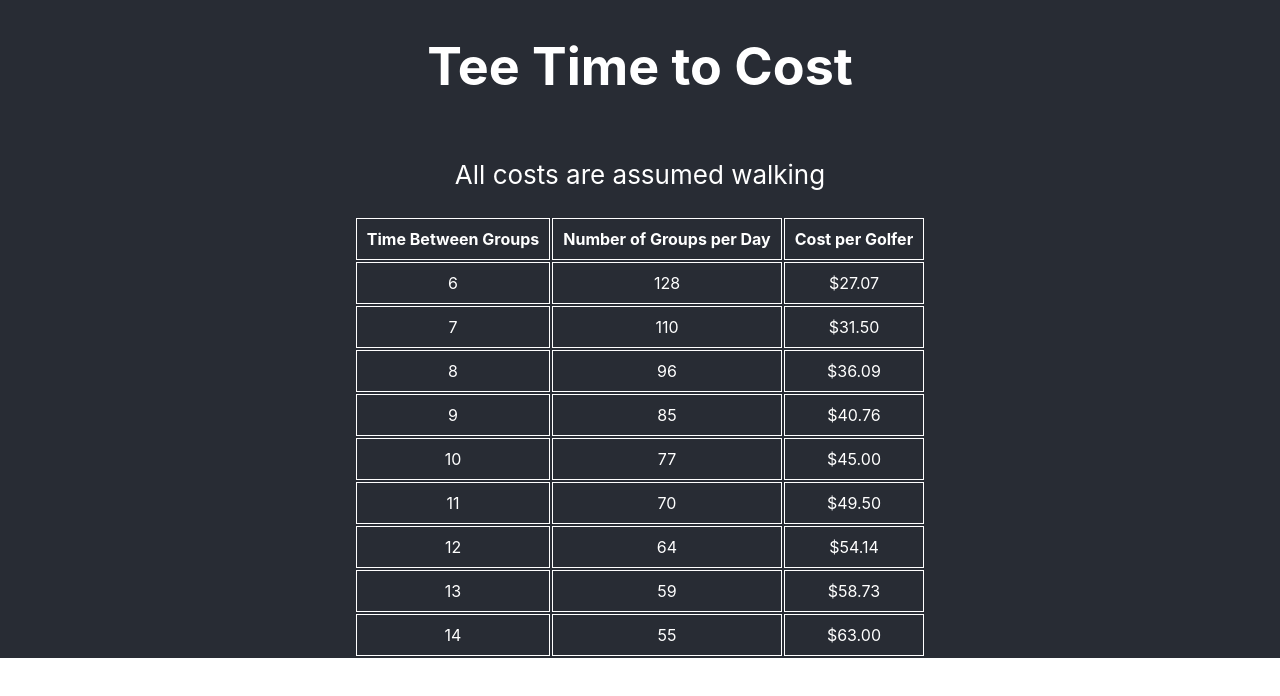
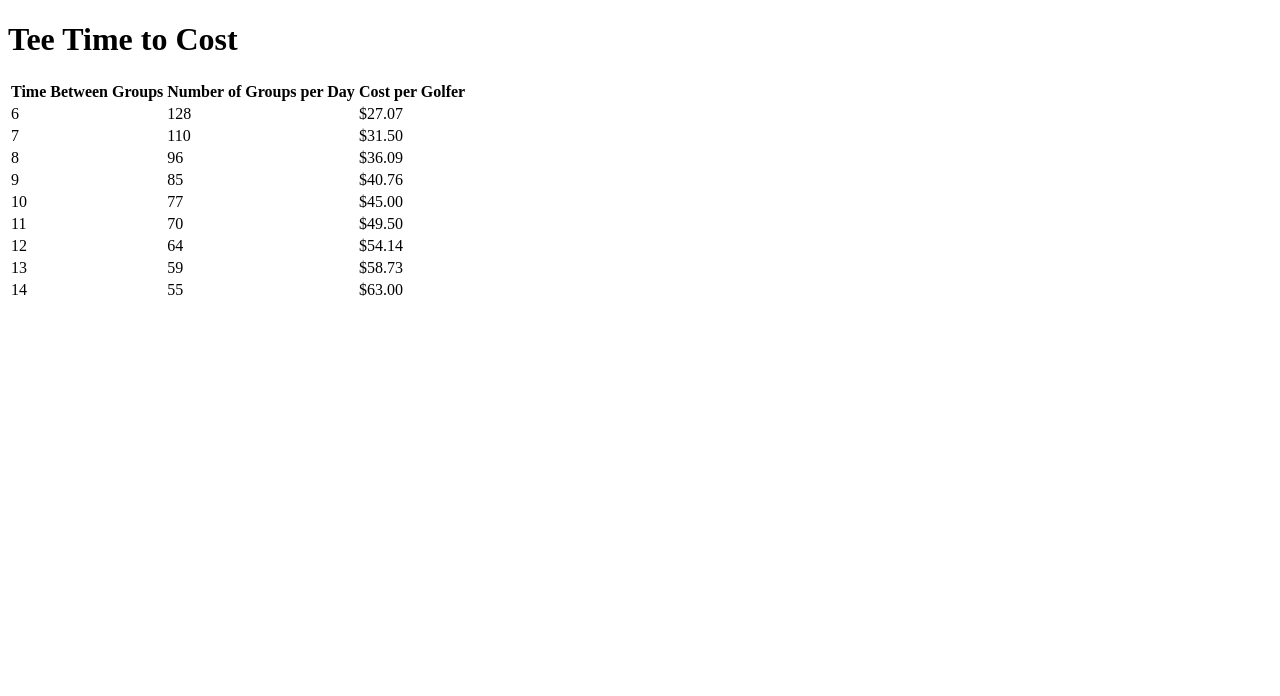
Before and after one commit to matthewtodor/tee-time-to-cost, a React (Create React App) app: page / in a window 1280 px wide. Shown: the top 696 px of the page. Built offline with nearby package versions, Linux system fonts and the light colour scheme.

Commit message:
Working on implementing MUI, separating into compoennts.

```diff
--- a/src/App.css
+++ /dev/null
@@ -1,23 +0,0 @@
-.App {
-	text-align: center;
-	background-color: #282c34;
-}
-
-.App-header {
-	min-height: 20vh;
-	display: flex;
-	flex-direction: column;
-	align-items: center;
-	justify-content: center;
-	font-size: calc(10px + 2vmin);
-	color: white;
-}
-table {
-	color: white;
-	margin: auto;
-}
-th,
-td {
-	padding: 10px;
-	border: 1px solid white;
-}
--- a/src/App.js
+++ /dev/null
@@ -1,37 +0,0 @@
-import "./App.css";
-import teeTimeCost from "./helpers/teeTimeCost";
-
-function App() {
-	return (
-		<div className="App">
-			<header className="App-header">
-				<h1>Tee Time to Cost</h1>
-				<p>All costs are assumed walking</p>
-			</header>
-			<main>
-				<table>
-					<thead>
-						<tr>
-							<th>Time Between Groups</th>
-							<th>Number of Groups per Day</th>
-							<th>Cost per Golfer</th>
-						</tr>
-					</thead>
-					<tbody>
-						{teeTimeCost(45, "06:10 AM", "7:00 PM", "10").map((row) => {
-							return (
-								<tr key={row["New Time Between Groups"]}>
-									<td>{row["New Time Between Groups"]}</td>
-									<td>{row["Number of Groups per Day"]}</td>
-									<td>{row["Cost Per Golfer"]}</td>
-								</tr>
-							);
-						})}
-					</tbody>
-				</table>
-			</main>
-		</div>
-	);
-}
-
-export default App;
--- /dev/null
+++ b/src/components/header/header.jsx
@@ -0,0 +1,12 @@
+import React from "react";
+import Grid from "@mui/material/Unstable_Grid2/Grid2";
+
+const Header = () => {
+	return (
+		<Grid>
+			<h1>Tee Time to Cost</h1>
+		</Grid>
+	);
+};
+
+export default Header;
--- a/src/index.css
+++ /dev/null
@@ -1,13 +0,0 @@
-body {
-  margin: 0;
-  font-family: -apple-system, BlinkMacSystemFont, 'Segoe UI', 'Roboto', 'Oxygen',
-    'Ubuntu', 'Cantarell', 'Fira Sans', 'Droid Sans', 'Helvetica Neue',
-    sans-serif;
-  -webkit-font-smoothing: antialiased;
-  -moz-osx-font-smoothing: grayscale;
-}
-
-code {
-  font-family: source-code-pro, Menlo, Monaco, Consolas, 'Courier New',
-    monospace;
-}
--- a/src/index.js
+++ b/src/index.js
@@ -1,11 +1,43 @@
 import React from "react";
 import ReactDOM from "react-dom/client";
-import "./index.css";
-import App from "./App";
+import { ThemeProvider, createTheme } from "@mui/material/styles";
+import { themeOptions } from "./theme/theme";
+import teeTimeCost from "./helpers/teeTimeCost";
+import "@fontsource/roboto/300.css";
+import "@fontsource/roboto/400.css";
+import "@fontsource/roboto/500.css";
+import "@fontsource/roboto/700.css";
+import Header from "./components/header/header";
 
 const root = ReactDOM.createRoot(document.getElementById("root"));
 root.render(
 	<React.StrictMode>
-		<App />
+		<ThemeProvider theme={themeOptions}>
+			<Header />
+			{/* Body component */}
+			<main>
+				{/* Results component */}
+				<table>
+					<thead>
+						<tr>
+							<th>Time Between Groups</th>
+							<th>Number of Groups per Day</th>
+							<th>Cost per Golfer</th>
+						</tr>
+					</thead>
+					<tbody>
+						{teeTimeCost(45, "06:10 AM", "7:00 PM", "10").map((row) => {
+							return (
+								<tr key={row["New Time Between Groups"]}>
+									<td>{row["New Time Between Groups"]}</td>
+									<td>{row["Number of Groups per Day"]}</td>
+									<td>{row["Cost Per Golfer"]}</td>
+								</tr>
+							);
+						})}
+					</tbody>
+				</table>
+			</main>
+		</ThemeProvider>
 	</React.StrictMode>
 );
--- /dev/null
+++ b/src/theme/theme.js
@@ -0,0 +1,24 @@
+import { createTheme } from "@mui/material";
+
+export const themeOptions = createTheme({
+	palette: {
+		mode: "light",
+		primary: {
+			main: "#9EC1A3",
+		},
+		secondary: {
+			main: "#40798C",
+		},
+		background: {
+			default: "#F4F8F2",
+		},
+		text: {
+			primary: "#1b3036",
+			secondary: "rgba(27,48,54,0.6)",
+			disabled: "rgba(27,48,54,0.38)",
+		},
+		info: {
+			main: "#579BB2",
+		},
+	},
+});
```
